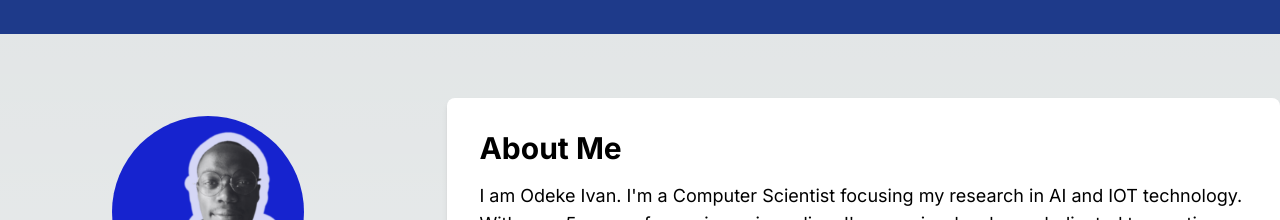
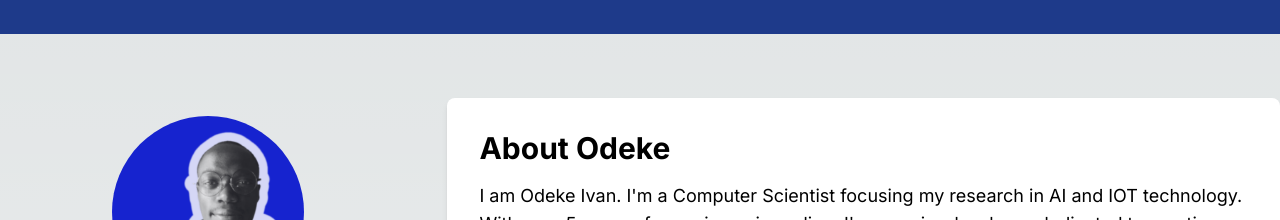
Before and after one commit to ivancliff029/portfolio, a Next.js app: page / in a window 1280 px wide. Shown: the part 846-1066 px from the top of the page. Built offline with nearby package versions, Linux system fonts and the light colour scheme.

Commit message:
Update: Changed Heading

```diff
--- a/app/Components/AboutMe.tsx
+++ b/app/Components/AboutMe.tsx
@@ -46,7 +46,7 @@ const AboutMe = () => {
             transition={{ duration: 0.5, delay: 0.6 }}
             className="text-3xl font-bold mb-4"
           >
-            About Me
+            About Odeke
           </motion.h2>
           <motion.p
             initial={{ y: 20, opacity: 0 }}
```
